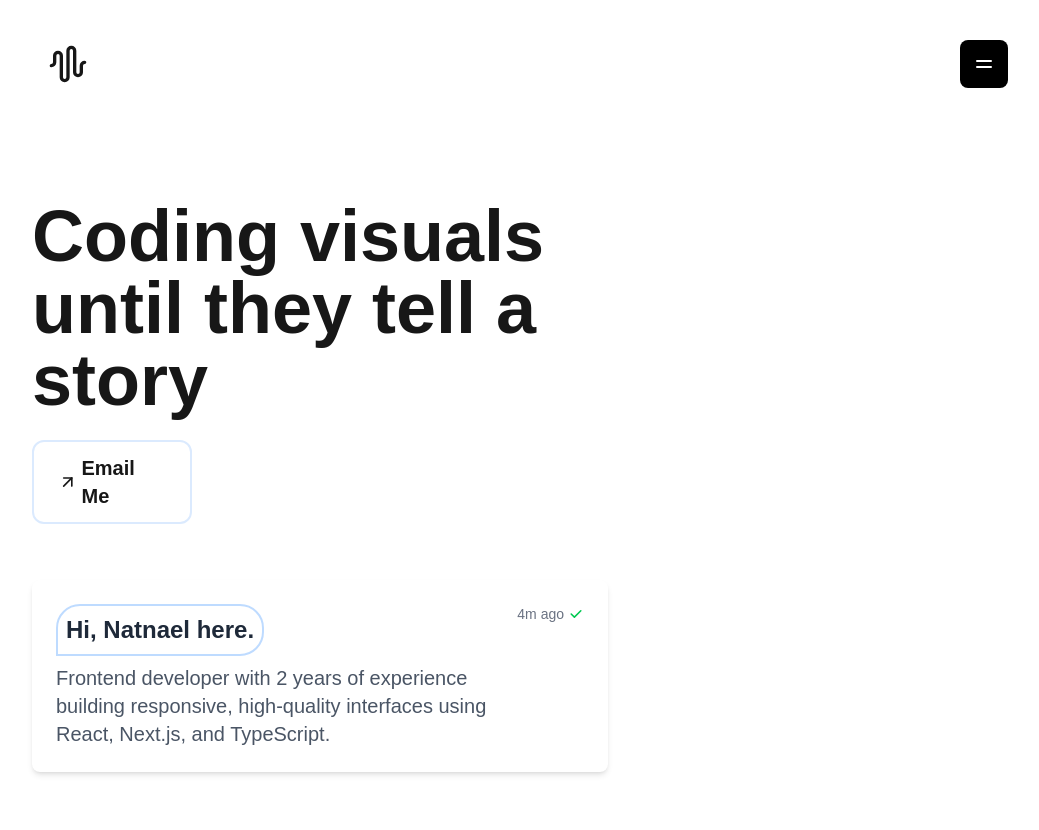
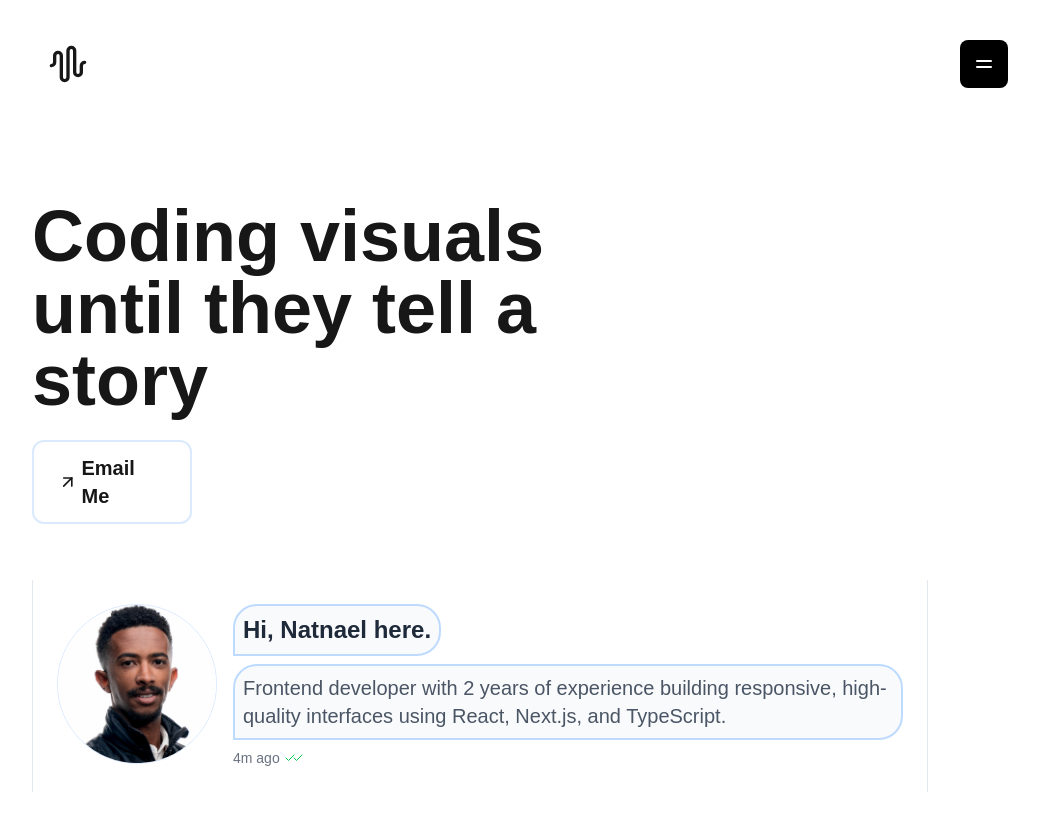
Before and after one commit to NatnaelDemelash/Nat.dev, a Next.js app: page / in a window 1280 px wide. Shown: the top 830 px of the page, without its empty margins (112-1151 px from the left). Built offline with nearby package versions, Linux system fonts and the light colour scheme; a web font is replaced by a local one.

Commit message:
final touch on hero section and add logo animation

```diff
--- a/components/Navbar.tsx
+++ b/components/Navbar.tsx
@@ -12,7 +12,10 @@
     <header className="relative z-50 flex items-center justify-between p-4">
       {/* Logo */}
       <Link href="/" className="flex items-center">
-        <AudioWaveform size={40} />
+        <AudioWaveform
+          size={40}
+          className="hover:text-blue-500 transition-all duration-300 hover:rotate-180"
+        />
       </Link>
 
       {/* Menu Button */}
--- a/sections/Hero.tsx
+++ b/sections/Hero.tsx
@@ -1,4 +1,7 @@
-import { ArrowUpRight } from 'lucide-react';
+import { ArrowUpRight, Check } from 'lucide-react';
+import Image from 'next/image';
+
+import profile from '@/public/profile.png';
 
 export default function Hero() {
   return (
@@ -18,32 +21,34 @@
         <span className="text-xl font-semibold">Email Me</span>
       </a>
 
-      {/* Profile Card */}
-      <div className="max-w-xl p-6 bg-white rounded-lg shadow-md mt-8">
-        <div className="flex items-start space-x-4">
-          <div className="flex-1 ">
-            <h1 className="text-2xl font-bold text-gray-800 border-2 border-blue-200 w-fit p-2 rounded-3xl rounded-bl-none">
+      {/* Profile Card with Avatar */}
+      <div className="max-w-4xl p-6 border-x border-slate-200 mt-8">
+        <div className="flex flex-col sm:flex-row items-start gap-4">
+          {/* Avatar Circle */}
+          <div className="flex-shrink-0">
+            <div className="w-40 h-40 rounded-full  bg-blue-100 border border-blue-100 flex items-center justify-center overflow-hidden">
+              {/* <span className="text-2xl font-bold text-blue-500">N</span> */}
+              <Image alt="profile pic" src={profile} />
+            </div>
+          </div>
+
+          <div className="flex-1 space-y-2">
+            <h1 className="text-2xl font-bold text-gray-800 border-2 bg-gray-50 border-blue-200 w-fit p-2 rounded-3xl rounded-bl-none">
               Hi, Natnael here.
             </h1>
-            <p className="mt-2 text-gray-600 text-xl">
+            <p className="text-gray-600 text-xl bg-gray-50 border-2 border-blue-200 w-fit p-2 rounded-3xl rounded-bl-none">
               Frontend developer with 2 years of experience building responsive,
               high-quality interfaces using React, Next.js, and TypeScript.
             </p>
-          </div>
-          <div className="text-sm text-gray-500 flex items-center">
-            <span>4m ago</span>
-            <svg
-              className="w-4 h-4 ml-1 text-green-500"
-              fill="currentColor"
-              viewBox="0 0 20 20"
-              xmlns="http://www.w3.org/2000/svg"
-            >
-              <path
-                fillRule="evenodd"
-                d="M16.707 5.293a1 1 0 010 1.414l-8 8a1 1 0 01-1.414 0l-4-4a1 1 0 011.414-1.414L8 12.586l7.293-7.293a1 1 0 011.414 0z"
-                clipRule="evenodd"
-              />
-            </svg>
+
+            {/* Timestamp with double checkmark */}
+            <div className="flex items-center text-sm text-gray-500">
+              <span className="mr-1">4m ago</span>
+              <div className="flex items-center">
+                <Check className="w-3 h-3 text-green-500" />
+                <Check className="w-3 h-3 text-green-500 -ml-1" />
+              </div>
+            </div>
           </div>
         </div>
       </div>
```
Also changed, not shown: public/profile.png (added).
